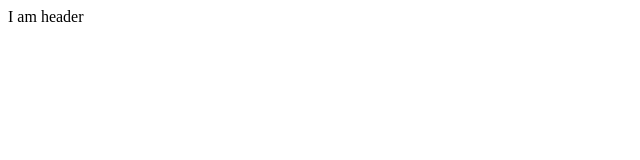
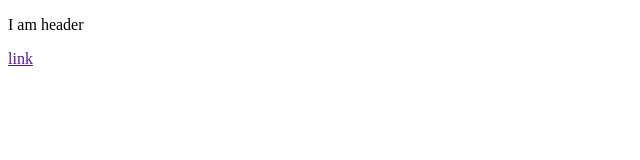
Before and after one commit to MarinaGorkova/HW-1-vs, a plain HTML site: page index.html in a window 1280 px wide. Shown: the whole page, without its empty margins (0-640 px from the left). Drawn offline with Linux system fonts and the light colour scheme.

Commit message:
fix header

```diff
--- a/index.html
+++ b/index.html
@@ -8,7 +8,8 @@
 </head>
 <body>
     <header>
-        I am header
+       <p> I am header</p>
+       <a href="">link</a>
     </header>
 </body>
 </html>
```
